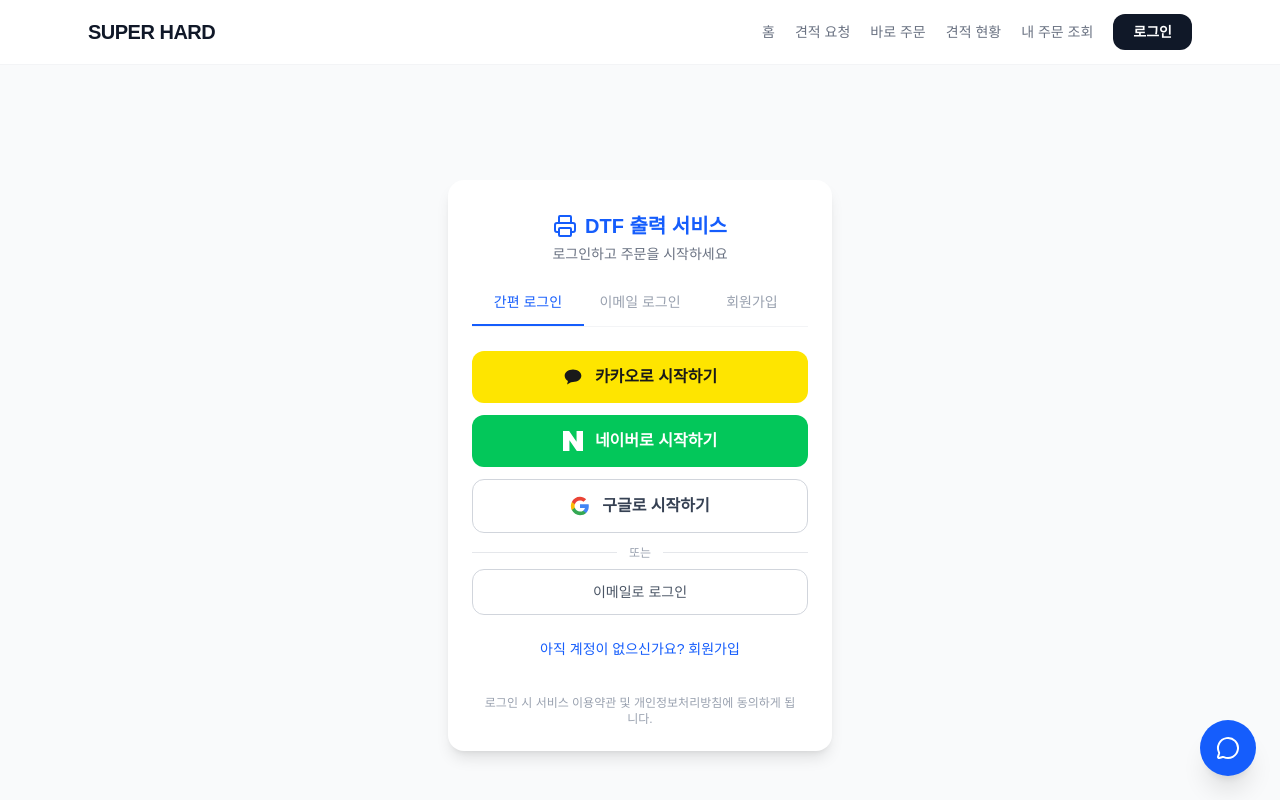
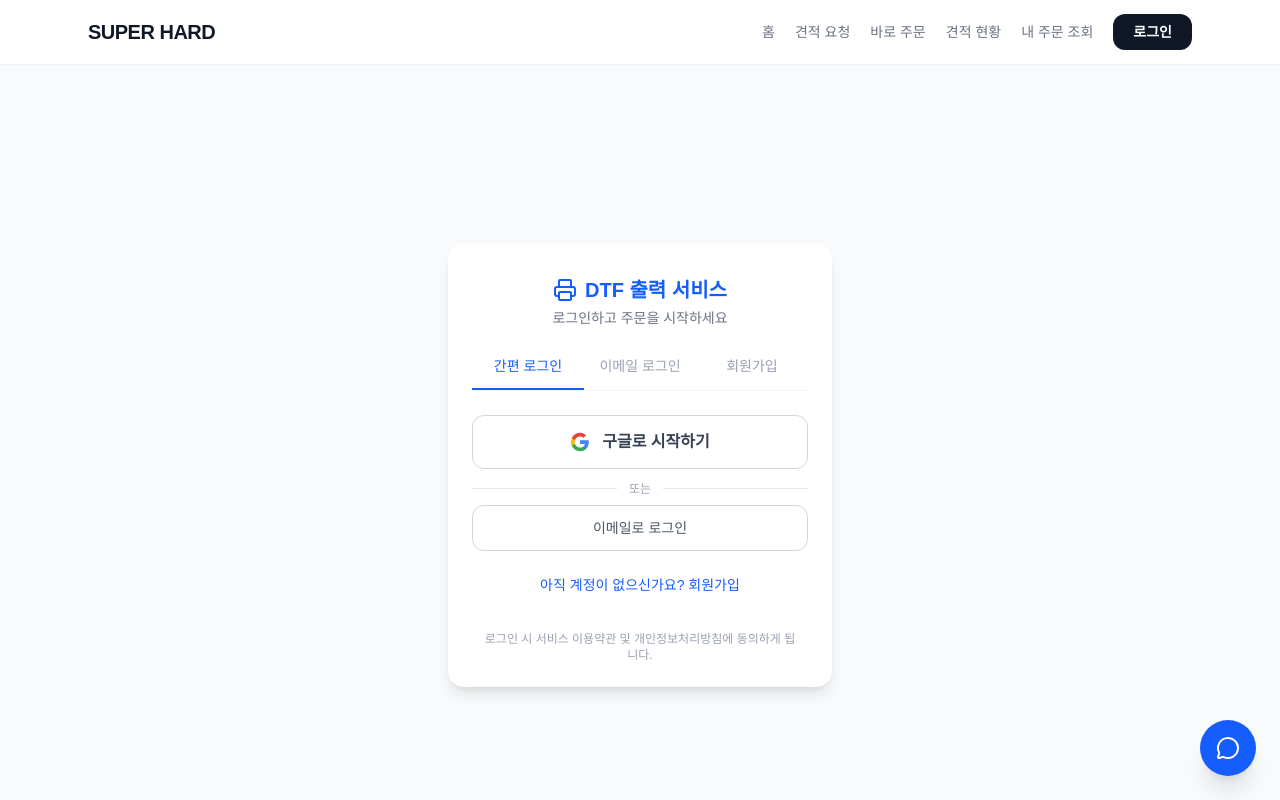
Before and after one commit to FighterManiak/dtf-print, a Next.js app: page /login in a window 1280 px wide. Shown: the top 800 px of the page. Built offline with nearby package versions, Linux system fonts and the light colour scheme.

Commit message:
feat: 카카오/네이버 로그인 제거, 구글 로그인만 유지

```diff
--- a/src/app/login/page.tsx
+++ b/src/app/login/page.tsx
@@ -40,25 +40,6 @@ function LoginContent() {
       options: { redirectTo: `${location.origin}/auth/callback?next=${redirect}` },
     })
     if (error) { setError('구글 로그인 실패: ' + error.message); setLoading(false) }
-  }
-
-  const signInWithKakao = async () => {
-    if (!isSupabaseConfigured()) { setError('Supabase가 설정되지 않았습니다.'); return }
-    setLoading(true); setError('')
-    const supabase = createClient()
-    const { error } = await supabase.auth.signInWithOAuth({
-      provider: 'kakao',
-      options: { redirectTo: `${location.origin}/auth/callback?next=${redirect}` },
-    })
-    if (error) { setError('카카오 로그인 실패: ' + error.message); setLoading(false) }
-  }
-
-  const signInWithNaver = () => {
-    const NAVER_CLIENT_ID = process.env.NEXT_PUBLIC_NAVER_CLIENT_ID
-    const callbackUrl = `${location.origin}/auth/callback/naver?next=${redirect}`
-    const state = Math.random().toString(36).substring(2)
-    sessionStorage.setItem('naver_oauth_state', state)
-    location.href = `https://nid.naver.com/oauth2.0/authorize?response_type=code&client_id=${NAVER_CLIENT_ID}&redirect_uri=${encodeURIComponent(callbackUrl)}&state=${state}`
   }
 
   const handleLogin = async (e: React.FormEvent) => {
@@ -195,20 +176,6 @@ function LoginContent() {
           {/* 간편 로그인 탭 */}
           {tab === 'social' && (
             <div className="space-y-3">
-              <button
-                onClick={signInWithKakao}
-                className="w-full flex items-center justify-center gap-3 bg-[#FEE500] text-[#191919] font-bold py-3.5 rounded-xl hover:bg-[#f0d800] transition-colors"
-              >
-                <KakaoIcon />
-                카카오로 시작하기
-              </button>
-              <button
-                onClick={signInWithNaver}
-                className="w-full flex items-center justify-center gap-3 bg-[#03C75A] text-white font-bold py-3.5 rounded-xl hover:bg-[#02b350] transition-colors"
-              >
-                <NaverIcon />
-                네이버로 시작하기
-              </button>
               <button
                 onClick={signInWithGoogle}
                 className="w-full flex items-center justify-center gap-3 bg-white text-gray-700 font-bold py-3.5 rounded-xl border border-gray-300 hover:bg-gray-50 transition-colors"
@@ -438,22 +405,6 @@ export default function LoginPage() {
   )
 }
 
-function KakaoIcon() {
-  return (
-    <svg width="20" height="20" viewBox="0 0 24 24" fill="currentColor">
-      <path d="M12 3C6.477 3 2 6.477 2 10.5c0 2.632 1.568 4.935 3.938 6.313L4.875 21l4.688-2.813A10.63 10.63 0 0012 18c5.523 0 10-3.477 10-7.5S17.523 3 12 3z" />
-    </svg>
-  )
-}
-
-function NaverIcon() {
-  return (
-    <svg width="20" height="20" viewBox="0 0 24 24" fill="currentColor">
-      <path d="M16.273 12.845L7.376 0H0v24h7.727V11.155L16.624 24H24V0h-7.727z" />
-    </svg>
-  )
-}
-
 function GoogleIcon() {
   return (
     <svg width="20" height="20" viewBox="0 0 24 24">
```
